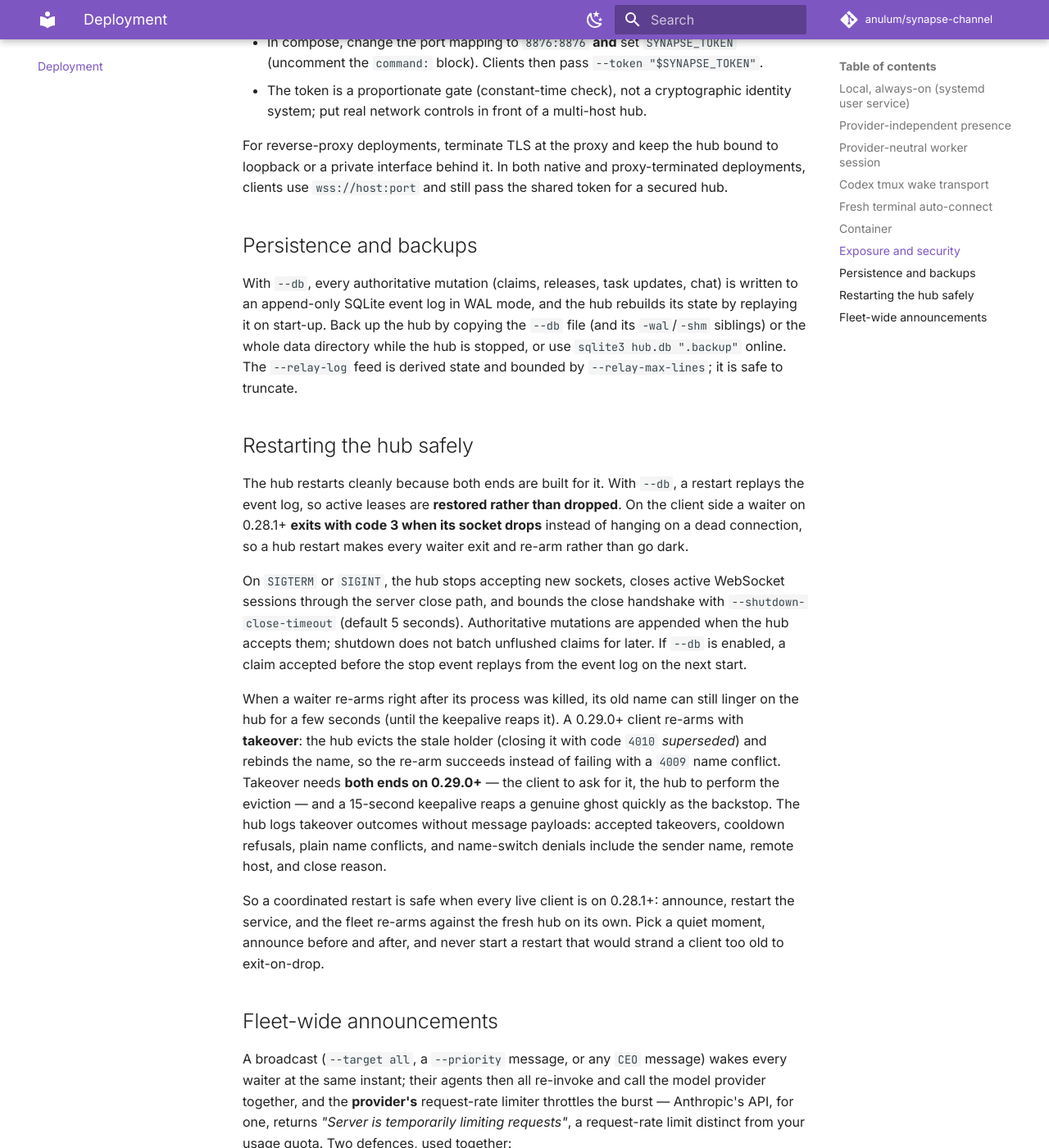
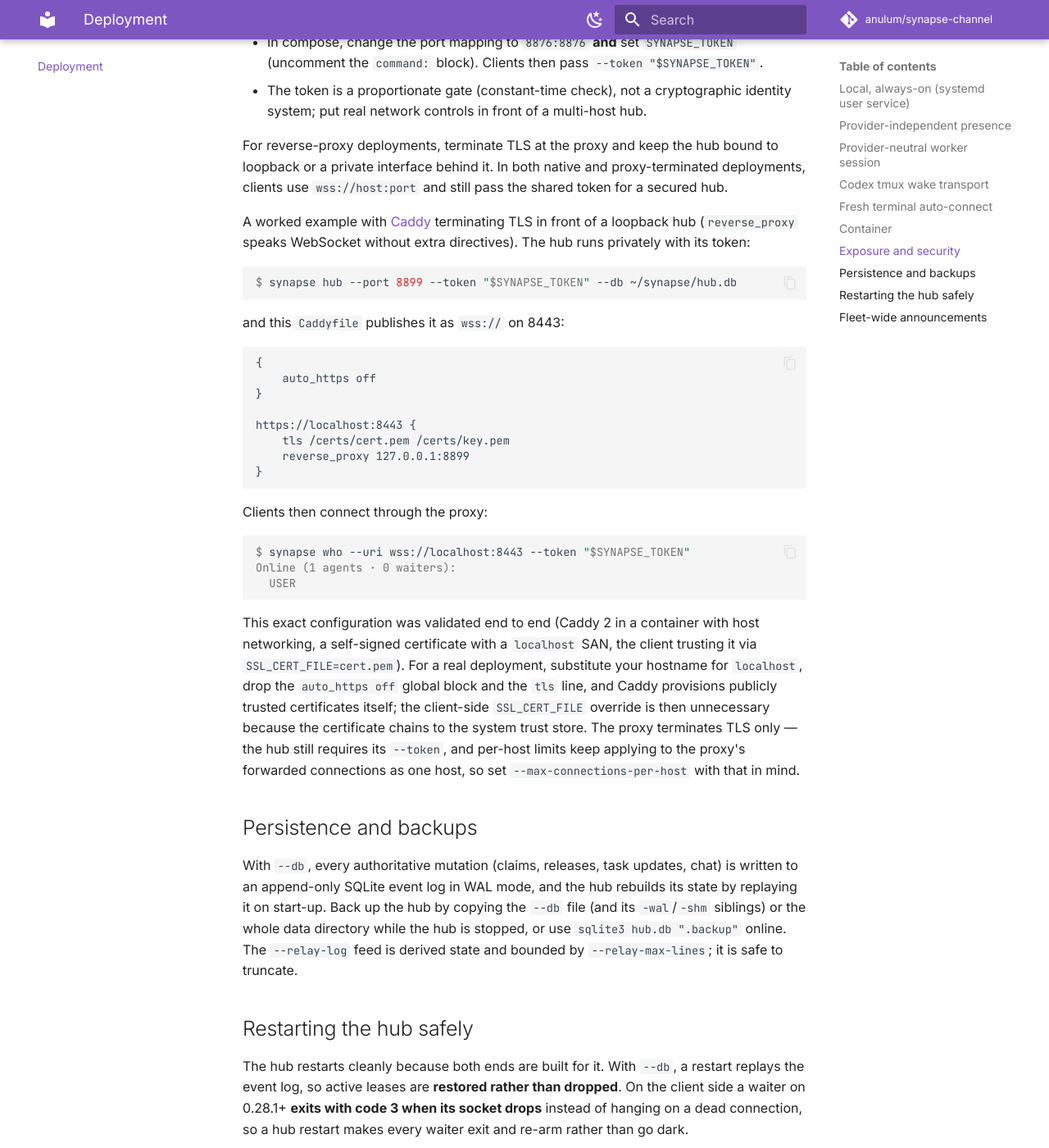
Before and after one commit to anulum/synapse-channel, an MkDocs documentation site: the page built from docs/deployment.md, in a window 1280 px wide and 1400 px high, scrolled down 4445 px. Shown: the whole window at 82% size. Built offline with MkDocs 1.6.1 and Material for MkDocs 9.7.7, drawn with Linux system fonts in a browser that asks for light colours; comment, search, counter and statistics services are not loaded.

Commit message:
Add a worked reverse-proxy example to the deployment guide
The exposure section stated the model — terminate TLS at the proxy,
keep the hub on loopback — without showing a configuration. It now
carries a Caddyfile publishing a loopback hub as wss://, the client
invocation through the proxy, and the trust-store and per-host-cap
considerations. The configuration was validated end to end against a
real Caddy 2 container with host networking: the hub answered a
who query through the TLS-terminated path.

Authored by Anulum Fortis & Arcane Sapience (protoscience@anulum.li)

````diff
--- a/docs/deployment.md
+++ b/docs/deployment.md
@@ -217,6 +217,46 @@ to loopback or a private interface behind it. In both native and proxy-terminate
 deployments, clients use `wss://host:port` and still pass the shared token for a
 secured hub.
 
+A worked example with [Caddy](https://caddyserver.com) terminating TLS in
+front of a loopback hub (`reverse_proxy` speaks WebSocket without extra
+directives). The hub runs privately with its token:
+
+```console
+$ synapse hub --port 8899 --token "$SYNAPSE_TOKEN" --db ~/synapse/hub.db
+```
+
+and this `Caddyfile` publishes it as `wss://` on 8443:
+
+```text
+{
+	auto_https off
+}
+
+https://localhost:8443 {
+	tls /certs/cert.pem /certs/key.pem
+	reverse_proxy 127.0.0.1:8899
+}
+```
+
+Clients then connect through the proxy:
+
+```console
+$ synapse who --uri wss://localhost:8443 --token "$SYNAPSE_TOKEN"
+Online (1 agents · 0 waiters):
+  USER
+```
+
+This exact configuration was validated end to end (Caddy 2 in a container
+with host networking, a self-signed certificate with a `localhost` SAN, the
+client trusting it via `SSL_CERT_FILE=cert.pem`). For a real deployment,
+substitute your hostname for `localhost`, drop the `auto_https off` global
+block and the `tls` line, and Caddy provisions publicly trusted certificates
+itself; the client-side `SSL_CERT_FILE` override is then unnecessary because
+the certificate chains to the system trust store. The proxy terminates TLS
+only — the hub still requires its `--token`, and per-host limits keep
+applying to the proxy's forwarded connections as one host, so set
+`--max-connections-per-host` with that in mind.
+
 ## Persistence and backups
 
 With `--db`, every authoritative mutation (claims, releases, task updates, chat)
````
Also changed, not shown: CHANGELOG.md (+4 -0 lines).
